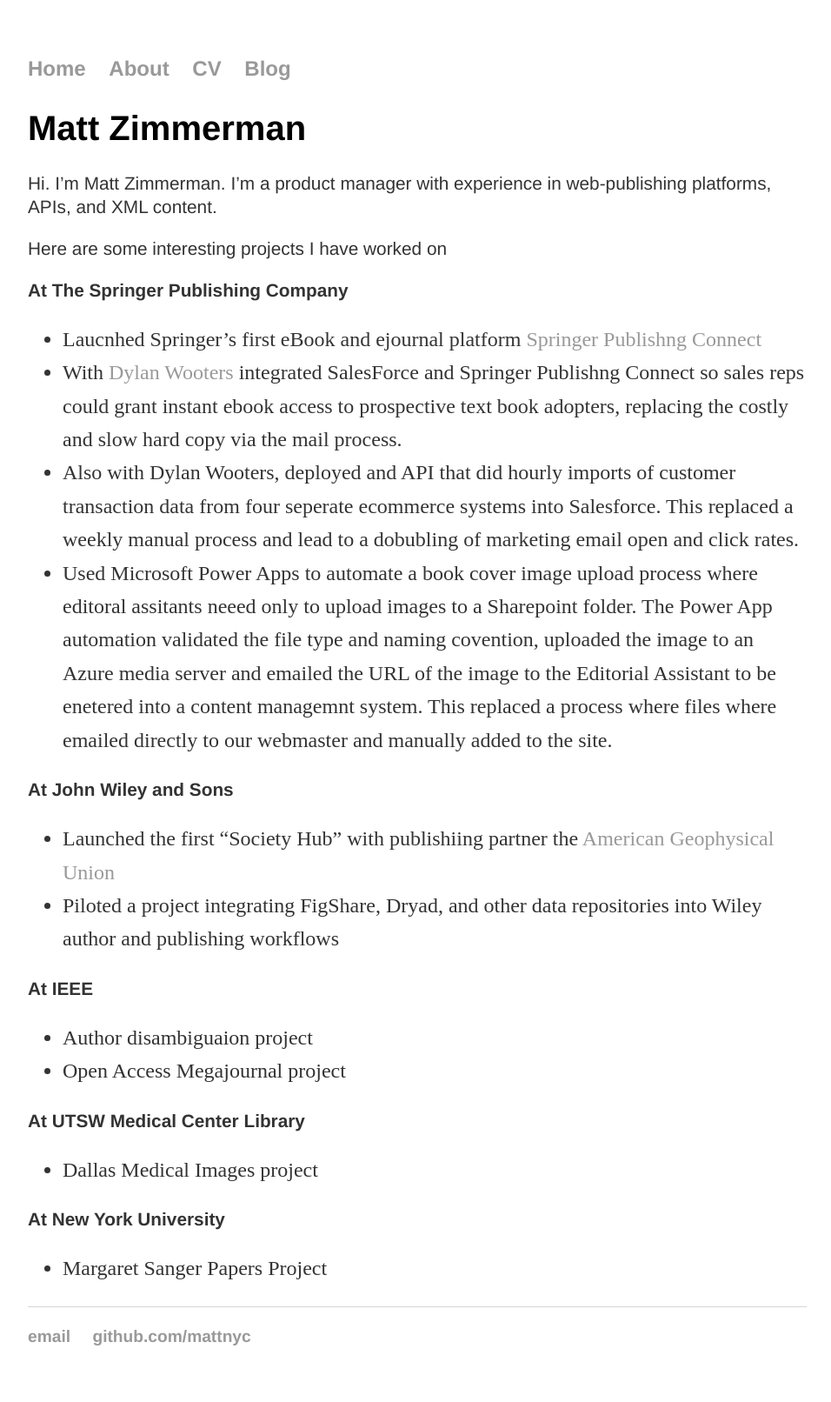
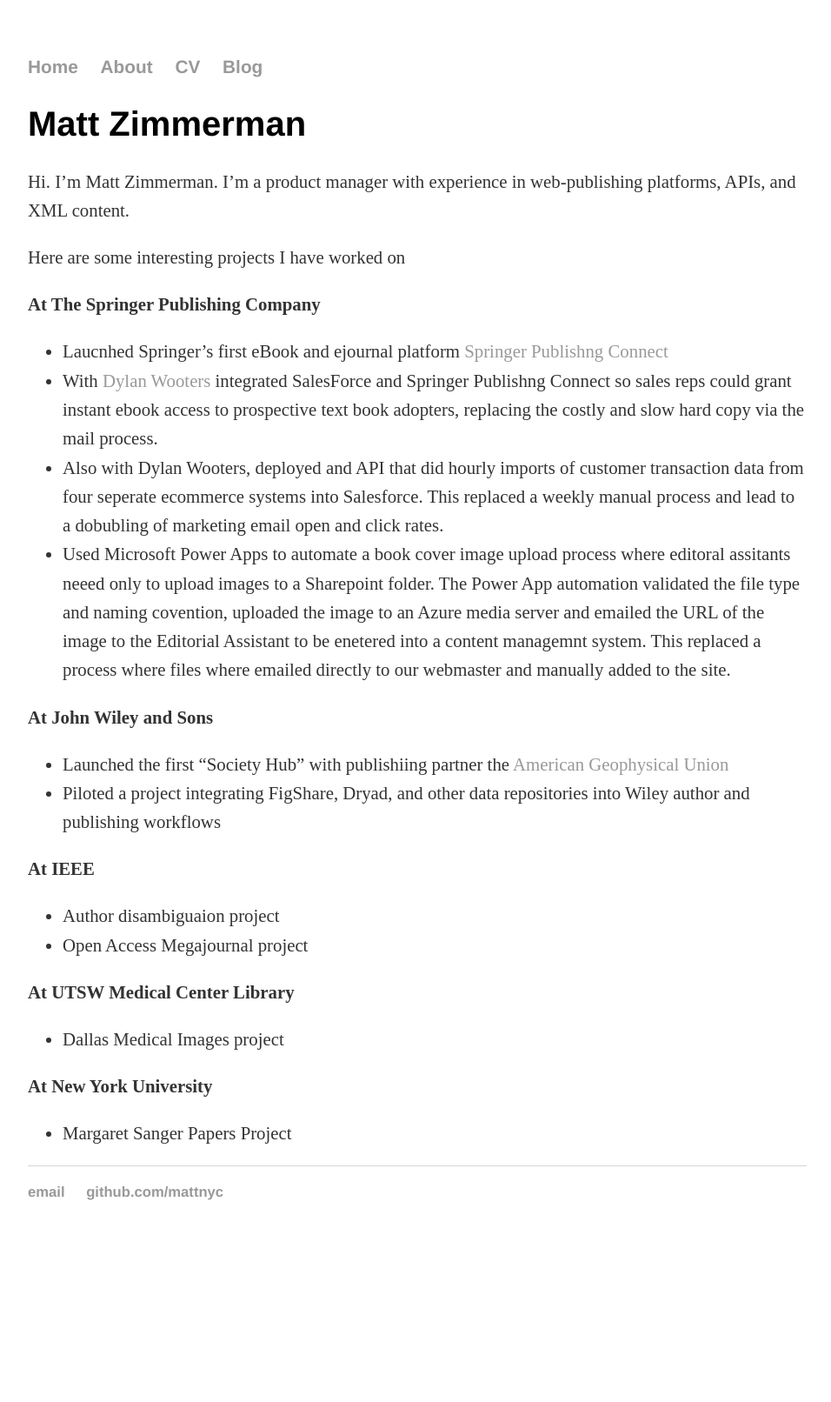
Before and after one commit to mattznyc/mattznyc.github.io, a Jekyll site: the page built from index.md, in a window 1280 px wide. Shown: the whole page at 87% size, without its empty margins (160-1116 px from the left). Built offline with Jekyll 4.4.1, drawn with Linux system fonts in a browser that asks for light colours; after the commit the page ends 1444 px from its top, so only the background shows below that.

Commit message:
Update main.css

```diff
--- a/css/main.css
+++ b/css/main.css
@@ -28,14 +28,14 @@
     font-family:'Helvetica', 'Arial', 'Sans-Serif';
 }
 p {
-    font-family:'Helvetica', 'Arial', 'Sans-Serif';
     font-size: 1.3em;
-    line-height: 1.3em;
+    font-family:'Georgia' 'Serif';
+    line-height: 1.6em;
     color: #333;
 }
 
 ul {
-    font-size: 1.5em;
+    font-size: 1.3em;
     font-family:'Georgia' 'Serif';
     line-height: 1.6em;
     color: #333;
```
